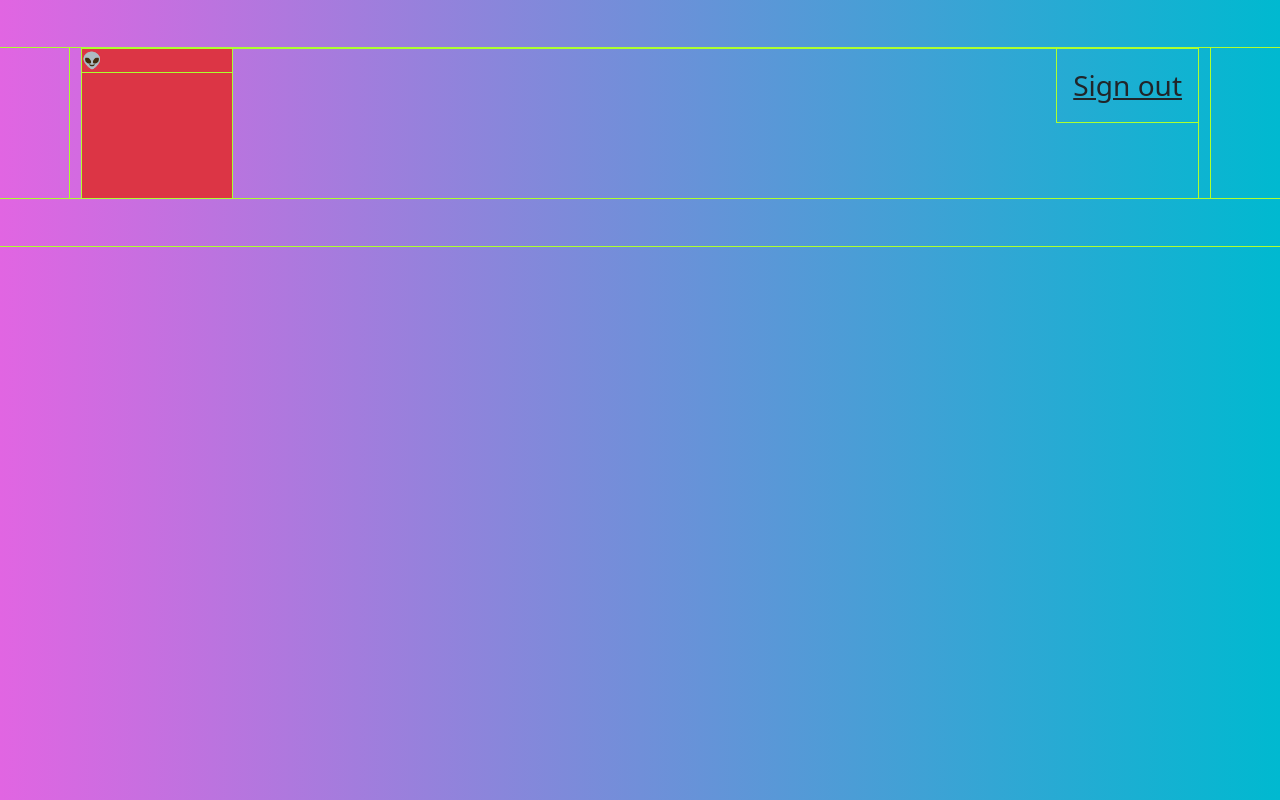
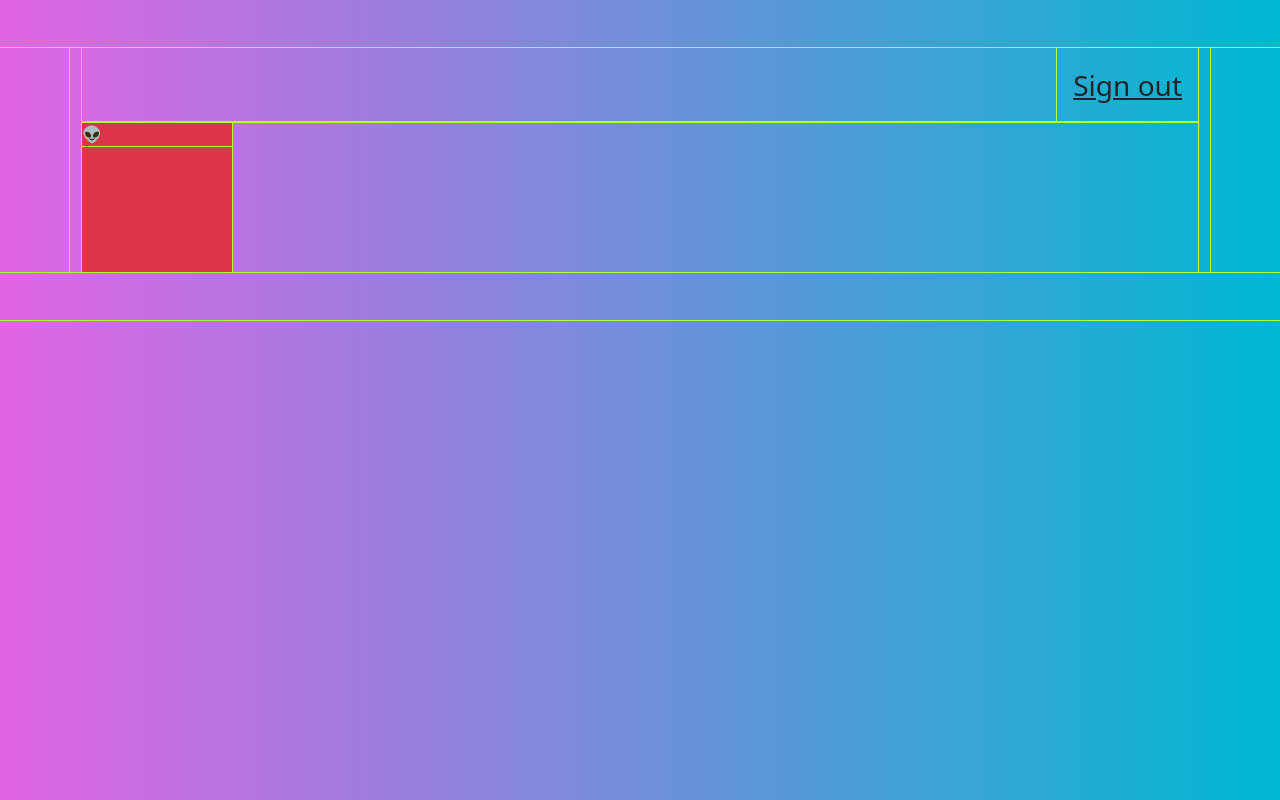
Before and after one commit to Florin412/face_recognition, a React (Create React App) app: page / in a window 1280 px wide. Built offline with nearby package versions, Linux system fonts and the light colour scheme.

Commit message:
some allignment issues are fixed

```diff
--- a/src/components/Logo/Logo.jsx
+++ b/src/components/Logo/Logo.jsx
@@ -15,7 +15,7 @@ const defaultOptions = {
 
 const Logo = () => {
   return (
-    <div>
+    <div className="">
       <Tilt
         className="bg-danger"
         options={defaultOptions}
--- a/src/components/Navigation/Navigation.jsx
+++ b/src/components/Navigation/Navigation.jsx
@@ -2,8 +2,13 @@ import "./Navigation.css";
 
 const Navigation = () => {
   return (
-    <nav>
-      <p className="float-end fs-3 btn-link cursor p-3 text-dark opacity-hover ">
+    <nav
+      style={{
+        display: "flex",
+        justifyContent: "flex-end"
+      }}
+    >
+      <p className="fs-3 btn-link cursor p-3 text-dark opacity-hover mb-0 ">
         Sign out
       </p>
     </nav>
```
Also changed, not shown: package.json (+4 -4 lines), 1 other file (tests, documents, lock files or other folders).
